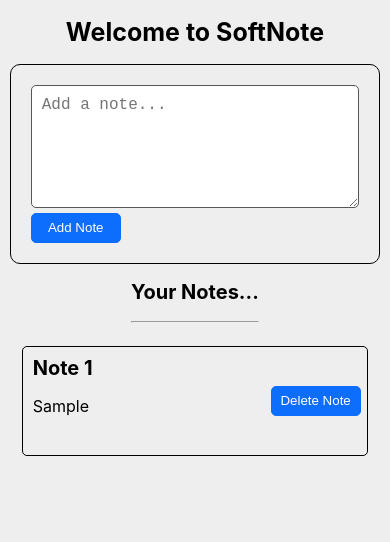
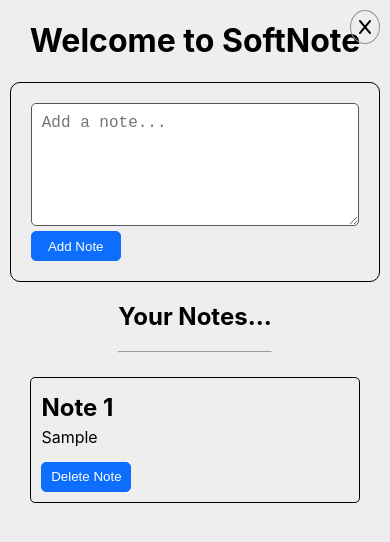
Before and after one commit to gurpreet-28/SoftNote, a plain HTML site: page index.html in a window 390 px wide. Both pictures are taken after typing "Sample" into the empty fields and a click on the button "Add Note". Drawn offline with Linux system fonts and the light colour scheme.

Commit message:
added search feature

```diff
--- a/index.html
+++ b/index.html
@@ -14,6 +14,10 @@
     <title>SoftNote || Save Your Important Notes</title>
   </head>
   <body>
+    <div id="search-div">
+      <input type="text" id="search" placeholder="enter keyword..." />
+      <i class="fas fa-search fa-x" id="search-icon"></i>
+    </div>
     <div>
       <h1>Welcome to SoftNote</h1>
     </div>
--- a/index.js
+++ b/index.js
@@ -2,6 +2,8 @@ let notes = [];
 const noteArea = document.getElementById("note-area");
 const addBtn = document.getElementById("add-btn");
 let notesList = document.getElementById("notes");
+const search = document.getElementById("search");
+const searchIcon = document.getElementById("search-icon");
 let notesFromLocalStorage = JSON.parse(localStorage.getItem("notes"));
 
 if (notesFromLocalStorage) {
@@ -45,3 +47,24 @@ function deleteNote(index) {
   localStorage.setItem("notes", JSON.stringify(notes));
   showNotes();
 }
+
+searchIcon.addEventListener("click", () => {
+  if (search.style.display == "none") {
+    search.style.display = "block";
+  } else {
+    search.style.display = "none";
+  }
+});
+
+search.addEventListener("input", () => {
+  let searchValue = search.value;
+  let notes = document.querySelectorAll(".note");
+  notes.forEach(function (element) {
+    let noteTxt = element.getElementsByTagName("p")[0].innerText;
+    if (noteTxt.includes(searchValue)) {
+      element.style.display = "block";
+    } else {
+      element.style.display = "none";
+    }
+  });
+});
--- a/style.css
+++ b/style.css
@@ -15,6 +15,32 @@ body {
 }
 :root {
   --button-color: #0d6efd;
+  --border-color: rgb(148, 148, 148);
+}
+#search-div {
+  position: fixed;
+  top: 10px;
+  right: 10px;
+  display: flex;
+  justify-content: space-evenly;
+  align-items: center;
+}
+#search-div input {
+  border: 1px solid var(--border-color);
+  padding: 5px;
+  width: 180px;
+  height: 33px;
+  display: none;
+}
+#search-div i {
+  cursor: pointer;
+  border: 1px solid var(--border-color);
+  border-radius: 50%;
+  margin-left: 5px;
+  padding: 8px;
+}
+#search-div i:hover {
+  background-color: var(--border-color);
 }
 #notes-input {
   width: 800px;
@@ -49,44 +75,33 @@ button {
 }
 #notes {
   height: 100%;
-  width: 810px;
-  /* border: 1px solid black; */
+  width: 75vw;
+  max-width: 1000px;
   border-radius: 10px;
   padding: 10px;
-  overflow-x: hidden;
+  display: flex;
+  justify-content: space-evenly;
+  align-items: flex-start;
+  flex-wrap: wrap;
 }
 .note {
   border: 1px solid black;
-  margin: 5px auto;
-  width: 100%;
-  height: 110px;
+  margin: 6px auto;
+  padding: 10px;
+  width: 300px;
+  height: 100%;
   border-radius: 5px;
-  display: flex;
-  align-items: center;
-  justify-content: space-evenly;
-}
-.note-heading-and-note {
-  padding: 10px;
-  height: 110px;
-  width: 85%;
 }
 .heading {
-  height: 30px;
-  margin-top: 0;
-  margin-bottom: 0;
+  margin-top: 5px;
+  margin-bottom: 5px;
 }
 .main-note {
-  padding: 5px 0;
   margin-top: 5px;
-  height: 55px;
-  overflow-x: hidden;
+  margin-bottom: 5px;
 }
 .delBtn-div {
-  height: 110px;
-  width: 15%;
-  display: flex;
-  align-items: center;
-  justify-content: center;
+  margin-top: 15px;
 }
 
 @media screen and (max-width: 850px) {
@@ -96,44 +111,20 @@ button {
   #notes {
     width: 94%;
   }
-}
-
-@media screen and (max-width: 670px) {
-  h1 {
-    font-size: 25px;
-  }
-  h2 {
-    font-size: 20px;
-  }
-  .note-heading-and-note {
-    width: 70%;
-  }
-  .delBtn-div {
-    width: 30%;
+  .note {
+    width: 230px;
   }
 }
-@media screen and (max-width: 340px) {
+@media screen and (max-width: 600px) {
+  .note {
+    width: 95%;
+  }
+}
+@media screen and (max-width: 300px) {
   h1 {
     font-size: 20px;
   }
   h2 {
     font-size: 18px;
   }
-  .note {
-    width: 95%;
-    height: 100%;
-    display: flex;
-    flex-direction: column;
-    justify-content: center;
-    align-items: center;
-  }
-  .note-heading-and-note {
-    width: 100%;
-    height: 50%;
-  }
-  .delBtn-div {
-    padding: 10px;
-    width: 100%;
-    height: 30%;
-  }
 }
```
